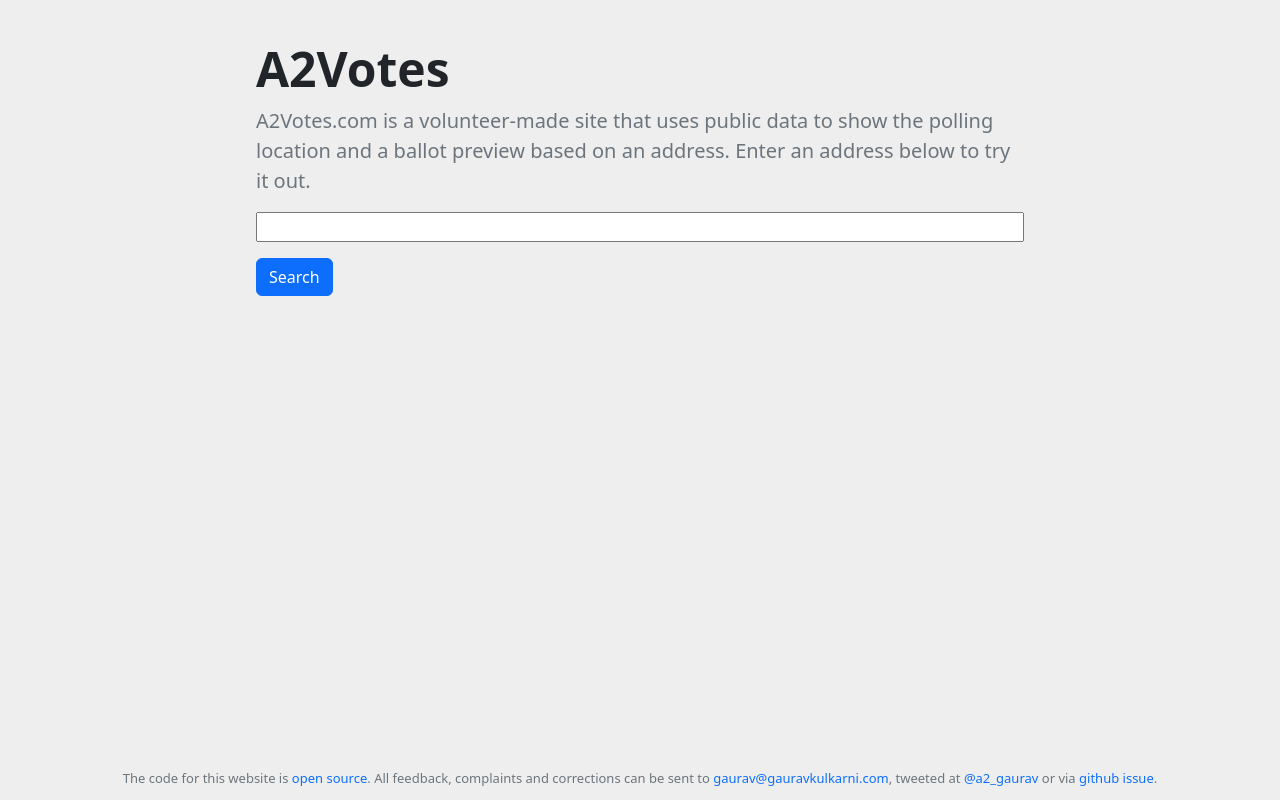
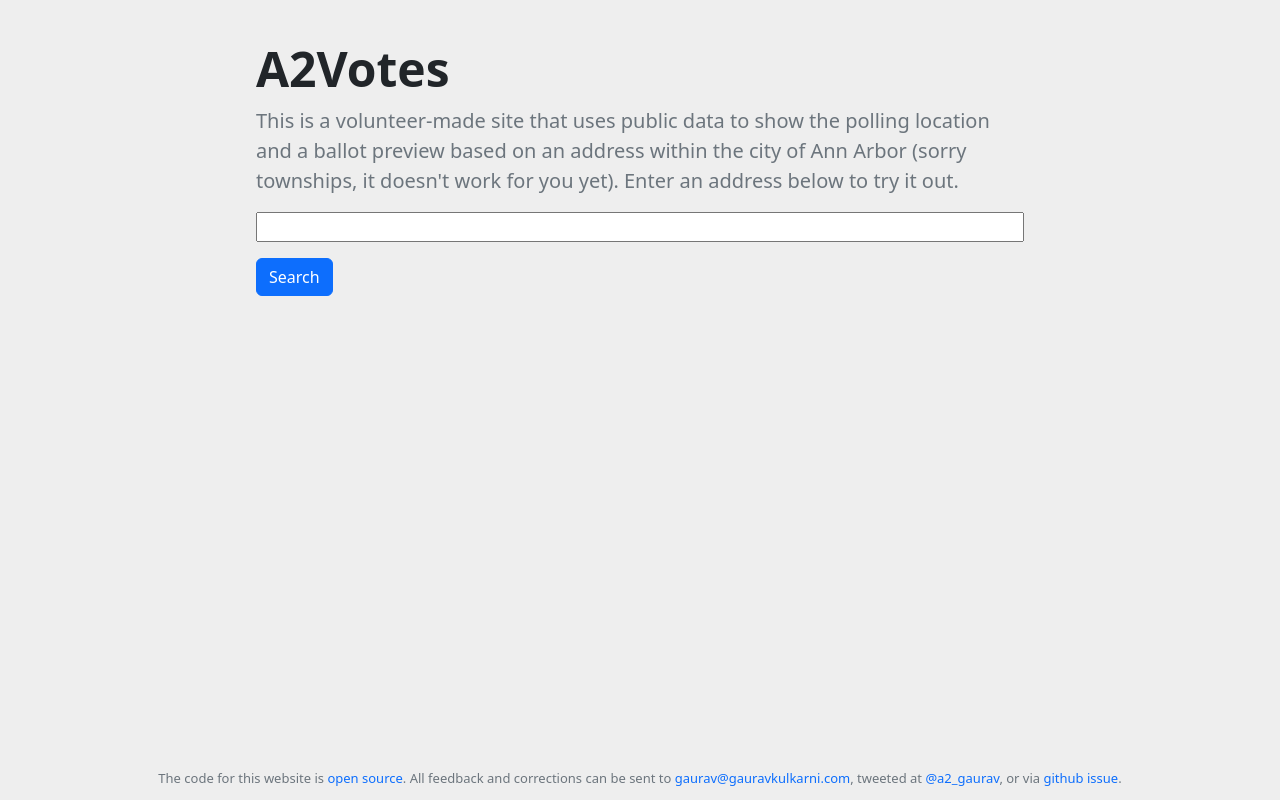
Before and after one commit to gauravmk/a2votes, a Flask app: page / in a window 1280 px wide. Run offline with Flask 2, Linux system fonts and the light colour scheme.

Commit message:
minor changes

```diff
--- a/templates/base.html
+++ b/templates/base.html
@@ -13,9 +13,5 @@
   <section style="max-width: 800px; margin: auto; margin-top: 24px; padding: 16px">
     {% block content %}{% endblock %}
   </section>
-  <div style="font-size: 13px; font-weight: 400; position: fixed; bottom: 12px; left: 0; width: 100vw; text-align: center;" class="text-muted">
-    The code for this website is <a href="https://github.com/gauravmk/a2votes">open source</a>.
-    All feedback, complaints and corrections can be sent to <a href="mailto:gaurav@gauravkulkarni.com">gaurav@gauravkulkarni.com</a>, tweeted at <a href="https://twitter.com/a2_gaurav">@a2_gaurav</a> or via <a href="https://github.com/gauravmk/a2votes/issues">github issue</a>.
-  </div>
 </body>
 </html>
--- a/templates/index.html
+++ b/templates/index.html
@@ -5,10 +5,14 @@
 {% endblock %}
 
 {% block content %}
-    <h1 class="display-5 fw-bold">A2Votes</h1>
-    <p class="lead text-muted">A2Votes.com is a volunteer-made site that uses public data to show the polling location and a ballot preview based on an address. Enter an address below to try it out.</p>
-    <form action="/results" method="get">
-      <input style="font-size: 16px; width: 100%; margin-bottom: 16px" type="text" id="addr" name="addr" />
-      <button type="submit" class="btn btn-primary">Search</button>
-    </form>
+  <h1 class="display-5 fw-bold">A2Votes</h1>
+  <p class="lead text-muted">This is a volunteer-made site that uses public data to show the polling location and a ballot preview based on an address within the city of Ann Arbor (sorry townships, it doesn't work for you yet). Enter an address below to try it out.</p>
+  <form action="/results" method="get">
+    <input style="font-size: 16px; width: 100%; margin-bottom: 16px" type="text" id="addr" name="addr" />
+    <button type="submit" class="btn btn-primary">Search</button>
+  </form>
+  <div style="font-size: 13px; font-weight: 400; position: fixed; bottom: 12px; left: 0; width: 100vw; text-align: center;" class="text-muted">
+    The code for this website is <a href="https://github.com/gauravmk/a2votes">open source</a>.
+    All feedback and corrections can be sent to <a href="mailto:gaurav@gauravkulkarni.com">gaurav@gauravkulkarni.com</a>, tweeted at <a href="https://twitter.com/a2_gaurav">@a2_gaurav</a>, or via <a href="https://github.com/gauravmk/a2votes/issues">github issue</a>.
+  </div>
 {% endblock %}
```
